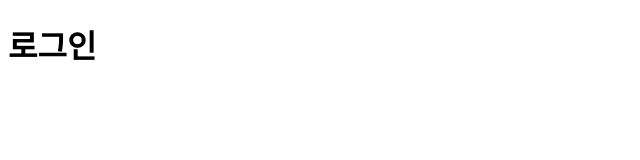
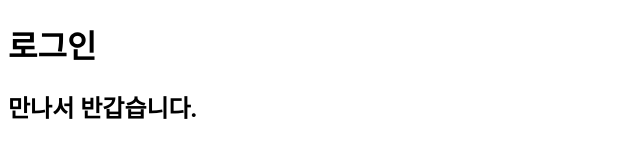
Before and after one commit to rmcobol/fullscreen, a plain HTML site: page signin/index.html in a window 1280 px wide. Shown: the whole page, without its empty margins (0-640 px from the left). Drawn offline with Linux system fonts and the light colour scheme.

Commit message:
로그인 페이지 완성

```diff
--- a/signin/index.html
+++ b/signin/index.html
@@ -7,5 +7,6 @@
 </head>
 <body>
     <h1>로그인</h1>
+    <h2>만나서 반갑습니다.</h2>
 </body>
 </html>
```
